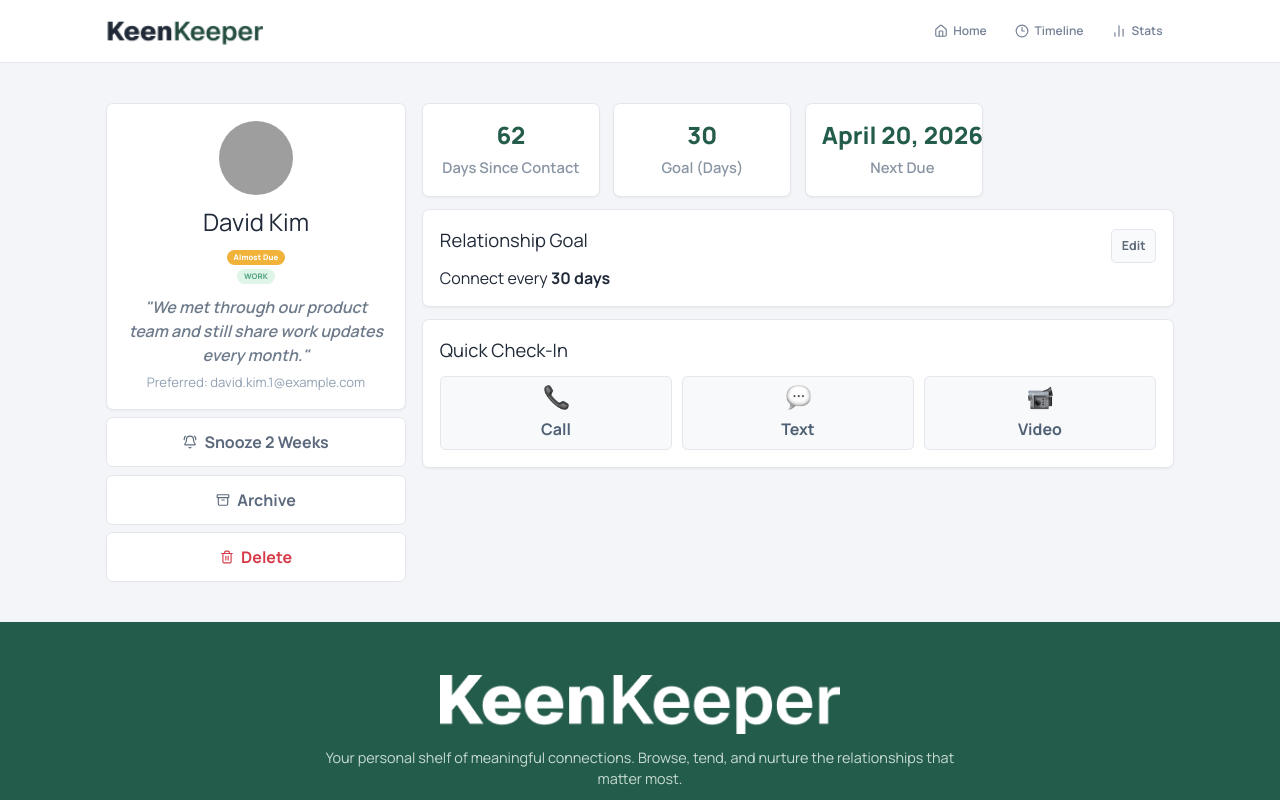
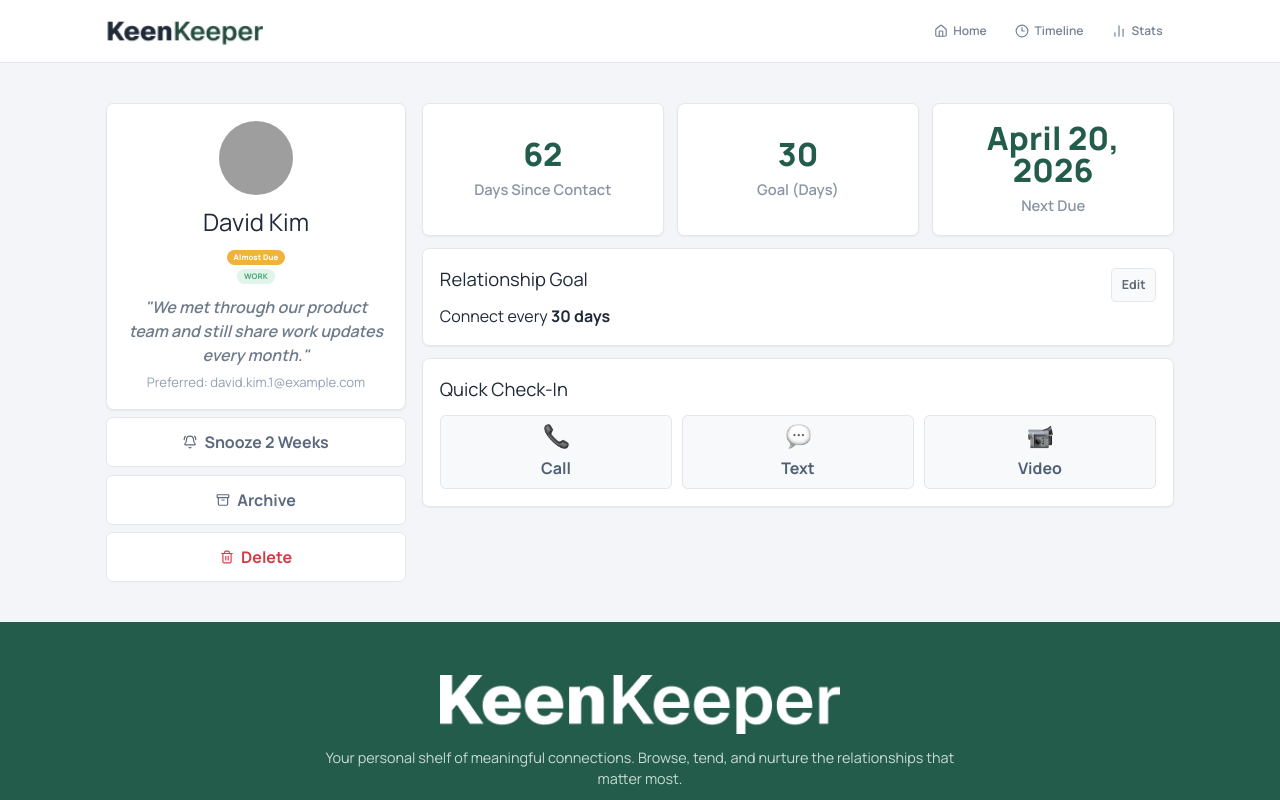
Before and after one commit to TOMAL5085/ASSIGNMENT-007, a React (Vite) app: page /friends/1 in a window 1280 px wide. Shown: the top 800 px of the page. Built offline with nearby package versions, Linux system fonts and the light colour scheme; grey boxes are pictures that could not be loaded.

Commit message:
v8 of the website

```diff
--- a/src/index.css
+++ b/src/index.css
@@ -450,16 +450,43 @@ a {
 
 .details-stats-grid {
   margin-top: 0;
+  grid-template-columns: repeat(3, minmax(0, 1fr));
+  gap: 0.85rem;
 }
 
 .details-stats-grid .summary-card {
-  min-height: 94px;
+  min-height: 132px;
+  padding: 1.15rem 0.9rem;
 }
 
-.details-stats-grid .summary-card h2 {
-  font-size: clamp(1.02rem, 1.85vw, 1.9rem);
-  line-height: 1.1;
-  white-space: nowrap;
+.details-stat-value {
+  margin: 0;
+  color: var(--green);
+  font-weight: 800;
+  line-height: 1.08;
+  text-align: center;
+}
+
+.details-stat-number {
+  font-size: clamp(2.65rem, 3vw, 3.2rem);
+}
+
+.details-stat-date {
+  display: inline-flex;
+  flex-direction: column;
+  align-items: center;
+  width: 100%;
+  text-align: center;
+  font-size: clamp(1.28rem, 1.6vw, 1.6rem);
+  line-height: 1.06;
+  letter-spacing: 0.005em;
+  white-space: normal;
+}
+
+.details-stat-date-line {
+  display: block;
+  width: 100%;
+  text-align: center;
 }
 
 .panel h2 {
--- a/src/pages/FriendDetailsPage.jsx
+++ b/src/pages/FriendDetailsPage.jsx
@@ -3,7 +3,7 @@ import { Link, useParams } from 'react-router-dom'
 import InteractionIcon from '../components/InteractionIcon'
 import LoadingSpinner from '../components/LoadingSpinner'
 import { useAppContext } from '../context/AppContext'
-import { formatDateLabel, getStatusMeta } from '../utils/formatters'
+import { formatDateTwoLine, getStatusMeta } from '../utils/formatters'
 
 const quickActions = [
   { key: 'call', label: 'Call' },
@@ -38,6 +38,7 @@ const FriendDetailsPage = () => {
   }
 
   const statusMeta = getStatusMeta(friend.status)
+  const nextDueDate = formatDateTwoLine(friend.next_due_date)
 
   return (
     <div className="container page-details">
@@ -77,15 +78,20 @@ const FriendDetailsPage = () => {
         <section className="details-main-column">
           <div className="summary-grid details-stats-grid">
             <article className="summary-card">
-              <h2>{friend.days_since_contact}</h2>
+              <h2 className="details-stat-value details-stat-number">
+                {friend.days_since_contact}
+              </h2>
               <p>Days Since Contact</p>
             </article>
             <article className="summary-card">
-              <h2>{friend.goal}</h2>
+              <h2 className="details-stat-value details-stat-number">{friend.goal}</h2>
               <p>Goal (Days)</p>
             </article>
             <article className="summary-card">
-              <h2>{formatDateLabel(friend.next_due_date)}</h2>
+              <h2 className="details-stat-value details-stat-date">
+                <span className="details-stat-date-line">{nextDueDate.primary}</span>
+                <span className="details-stat-date-line">{nextDueDate.secondary}</span>
+              </h2>
               <p>Next Due</p>
             </article>
           </div>
--- a/src/utils/formatters.js
+++ b/src/utils/formatters.js
@@ -5,6 +5,20 @@ export const formatDateLabel = (value) => {
     day: 'numeric',
     year: 'numeric'
   })
+}
+
+export const formatDateTwoLine = (value) => {
+  const date = new Date(value)
+
+  return {
+    primary: `${date.toLocaleDateString('en-US', {
+      month: 'long',
+      day: 'numeric'
+    })},`,
+    secondary: date.toLocaleDateString('en-US', {
+      year: 'numeric'
+    })
+  }
 }
 
 export const formatShortAgo = (days) => `${days}d ago`
```
